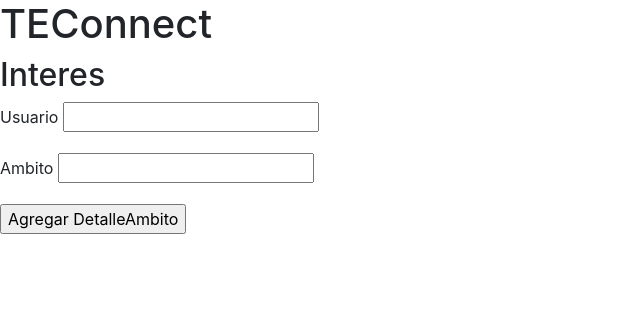
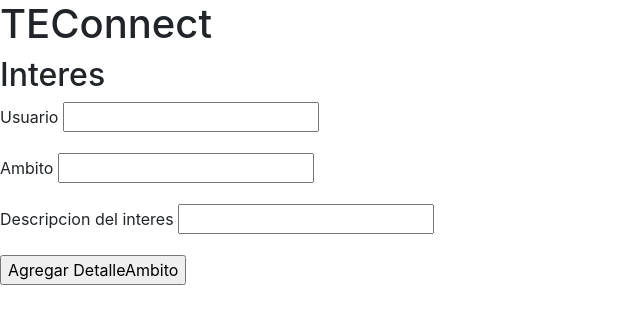
Before and after one commit to santiagodg/TEConnect, a PHP site: page /queries_directos/Interes.php in a window 1280 px wide. Shown: the top 324 px of the page, without its empty margins (0-640 px from the left). Run offline with PHP 8.4, Linux system fonts and the light colour scheme; data that the repository does not hold is empty.

Commit message:
faltaba añadir el interes

```diff
--- a/queries_directos/Interes.php
+++ b/queries_directos/Interes.php
@@ -108,6 +108,10 @@
                 <label>Ambito</label>
                 <input type="text" name="id_ambito" value="<?php echo $id_ambito;?>">
             </p>
+            <p>
+                <label>Descripcion del interes</label>
+                <input type="text" name="interes" value="<?php echo $interes;?>">
+            </p>
             <input type="hidden" name="action" value="newInteres" style="display:none;">
             <input type="submit" value="Agregar DetalleAmbito">
         <?php } ?>
```
